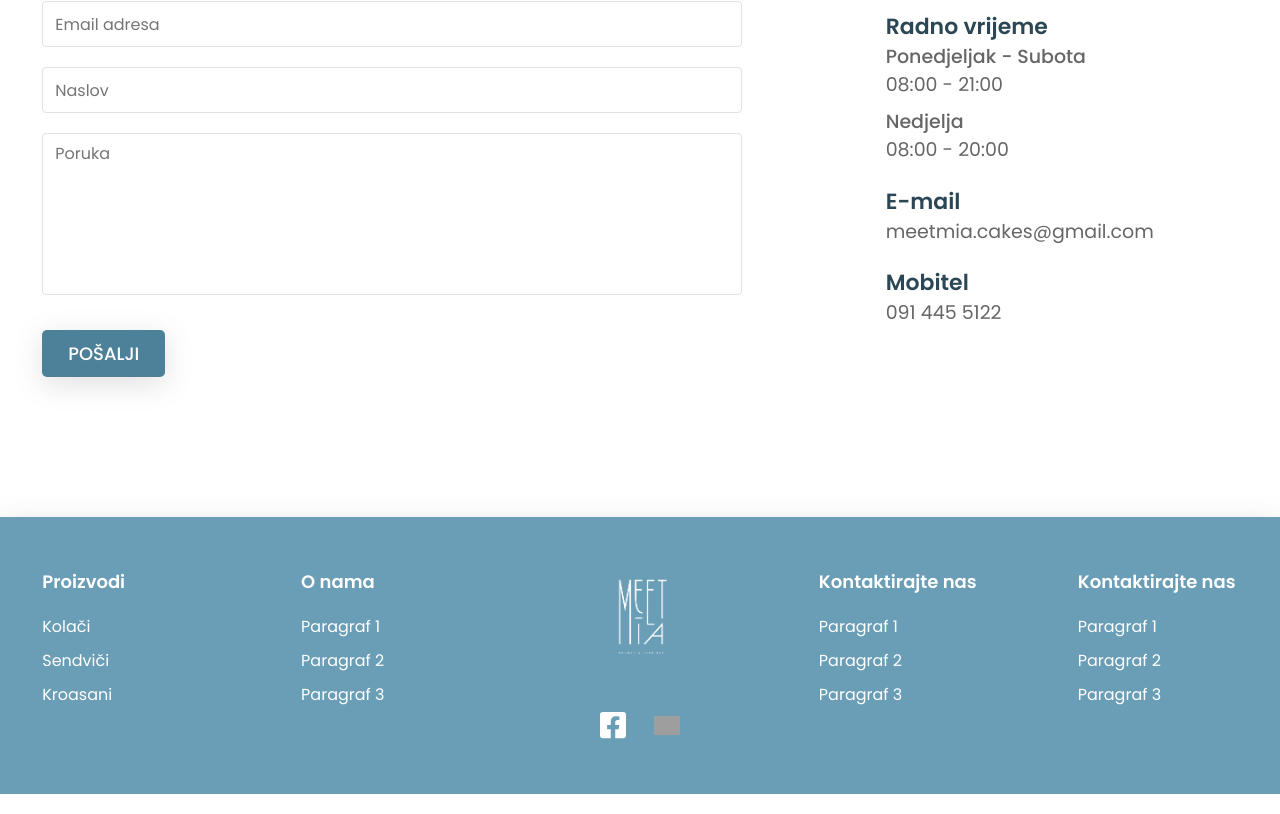
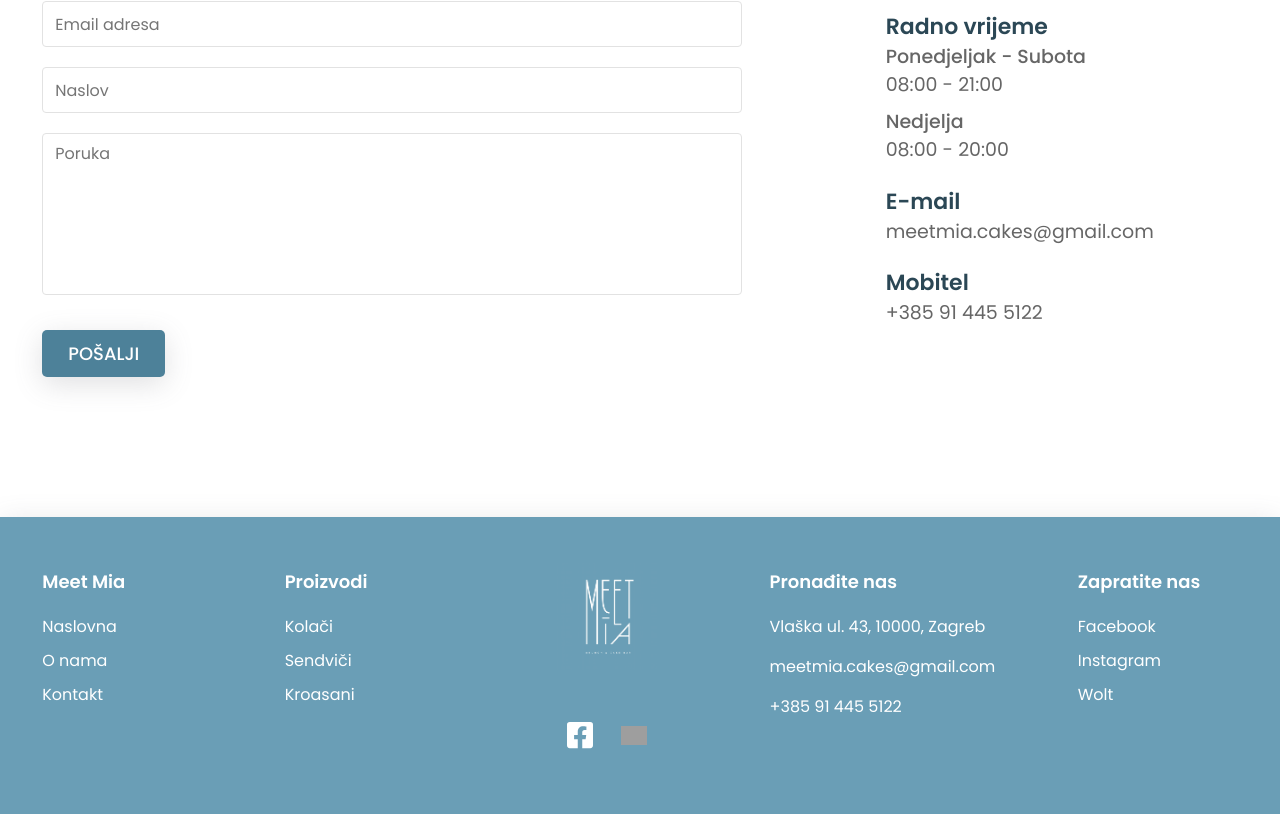
Before and after one commit to pacho26/meet-mia-web-design, a Nuxt app: page /kontakt in a window 1280 px wide. Shown: the part 427-1241 px from the top of the page. Built offline with nearby package versions, Linux system fonts and the light colour scheme; grey boxes are pictures that could not be loaded; a web font is replaced by a local one.

Commit message:
Finish footer

```diff
--- a/components/Footer.vue
+++ b/components/Footer.vue
@@ -2,19 +2,20 @@
   <footer>
     <div class="footer-content">
       <div class="footer-content__column">
-        <h4>Proizvodi</h4>
-        <p>Kolači</p>
-        <p>Sendviči</p>
-        <p>Kroasani</p>
+        <h4>Meet Mia</h4>
+        <nuxt-link to="/"> Naslovna </nuxt-link>
+        <nuxt-link to="/o-nama"> O nama </nuxt-link>
+        <nuxt-link to="/kontakt"> Kontakt </nuxt-link>
       </div>
       <div class="footer-content__column">
-        <h4>O nama</h4>
-        <p>Paragraf 1</p>
-        <p>Paragraf 2</p>
-        <p>Paragraf 3</p>
+        <h4>Proizvodi</h4>
+        <nuxt-link to="/proizvodi/kolaci"> Kolači </nuxt-link>
+        <nuxt-link to="/proizvodi/sendvici"> Sendviči </nuxt-link>
+        <nuxt-link to="/proizvodi/kroasani"> Kroasani </nuxt-link>
       </div>
+
       <div class="footer-content__column brand-logo-container">
-        <nuxt-link class="logo" to="/">
+        <nuxt-link class="logo" to="/r">
           <img src="../assets/img/logo-cropped.png" alt="logo" width="100%" />
         </nuxt-link>
         <div class="brands">
@@ -36,16 +37,23 @@
         </div>
       </div>
       <div class="footer-content__column">
-        <h4>Kontaktirajte nas</h4>
-        <p>Paragraf 1</p>
-        <p>Paragraf 2</p>
-        <p>Paragraf 3</p>
+        <h4>Pronađite nas</h4>
+        <p>Vlaška ul. 43, 10000, Zagreb</p>
+        <p>meetmia.cakes@gmail.com</p>
+        <p>+385 91 445 5122</p>
       </div>
       <div class="footer-content__column">
-        <h4>Kontaktirajte nas</h4>
-        <p>Paragraf 1</p>
-        <p>Paragraf 2</p>
-        <p>Paragraf 3</p>
+        <h4>Zapratite nas</h4>
+        <a href="https://www.facebook.com/meetmia/" target="blank"> Facebook</a>
+        <a href="https://www.instagram.com/meetmiacakes/?hl=hr" target="blank">
+          Instagram</a
+        >
+        <a
+          href="https://wolt.com/hr/hrv/zagreb/restaurant/meet-mia"
+          target="blank"
+        >
+          Wolt</a
+        >
       </div>
     </div>
   </footer>
@@ -67,6 +75,8 @@ footer {
 
     &__column {
       min-width: 160px;
+      display: flex;
+      flex-direction: column;
 
       h4 {
         font-size: 18px;
@@ -80,7 +90,19 @@ footer {
       }
 
       p {
+        cursor: initial;
+
+        &:hover {
+          opacity: 1;
+        }
+      }
+
+      a {
+        color: white;
+        text-decoration: none;
         margin-bottom: 10px;
+        width: fit-content;
+        transition: all 0.2s ease-in-out;
       }
 
       .brand-icon {
--- a/pages/kontakt.vue
+++ b/pages/kontakt.vue
@@ -36,7 +36,7 @@
         </div>
         <div class="info__section">
           <p class="property-name">Mobitel</p>
-          <p>091 445 5122</p>
+          <p>+385 91 445 5122</p>
         </div>
       </div>
     </div>
```
